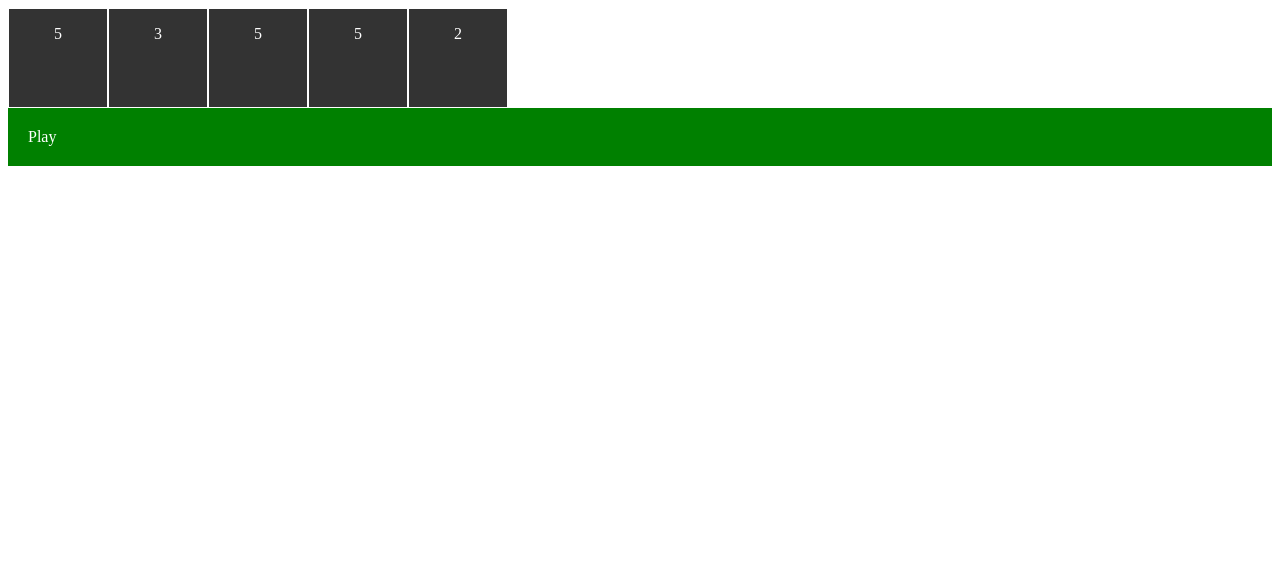
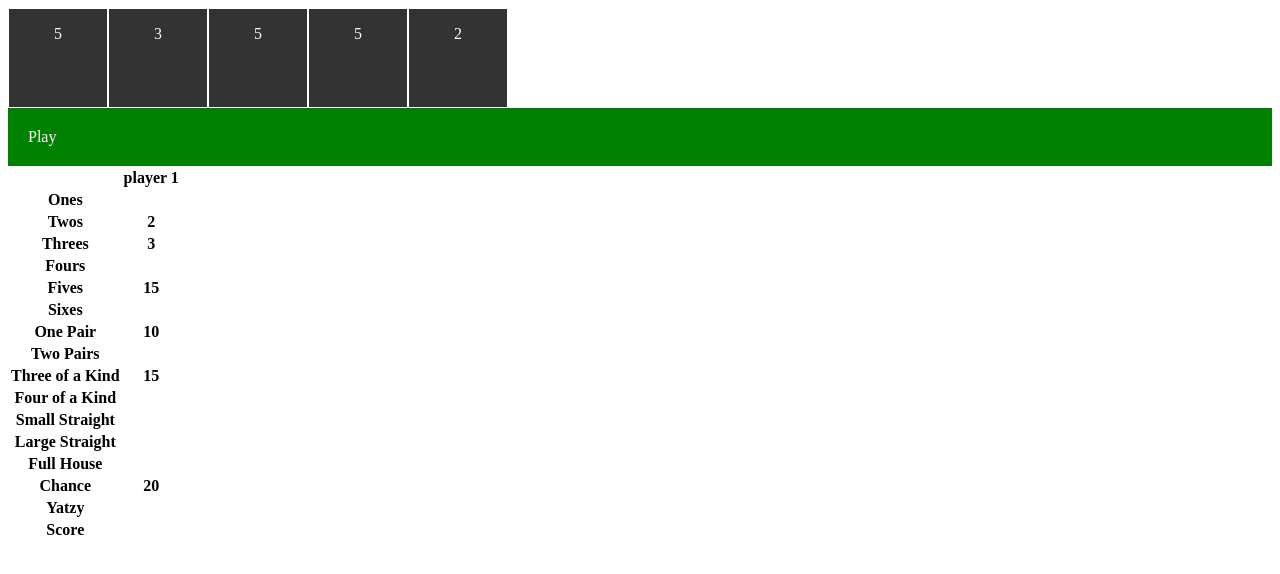
Before and after one commit to Jonatan-bs/projectsep19, a plain HTML site: page yatzi/yatzy.html in a window 1280 px wide. Both pictures are taken after a click on the element "Play". Drawn offline with Linux system fonts and the light colour scheme.

Commit message:
solitair yatzy

```diff
--- /dev/null
+++ b/yatzi/DOMcreator.js
@@ -0,0 +1,36 @@
+// Create player table row
+let players = 1;
+
+function createPlayerTable() {
+  let table = document.getElementById('ytable')
+  let tableTr = table.getElementsByTagName('tr')
+
+  let th;
+
+  for (let i = 0; i < tableTr.length; i++) {
+    th = document.createElement('th')
+    p = document.createElement('p')
+    p.innerHTML = "player " + players;
+
+    if (i == 0) {
+      th.appendChild(p)
+      tableTr[i].appendChild(th)
+    } else if(i==tableTr.length-1){
+      th.setAttribute('id','p'+ players + 's' + i)
+      th = tableTr[i].appendChild(th)
+    }
+
+    else {
+
+      th.addEventListener('click', chooseScore)
+      th.setAttribute('id','p'+ players + 's' + i)
+      th = tableTr[i].appendChild(th)
+
+    }
+
+  }
+players++
+
+
+}
+window.addEventListener('load', createPlayerTable)
--- a/yatzi/scoreboard.js
+++ b/yatzi/scoreboard.js
@@ -1,10 +1,36 @@
-let DthrowCount = [0,0,0,0,0,0]; // count instances of ones,twos...
+//Scoreboard tester  DthrowCounter(); pointFiller();  fillDom() ; scoreboard;
 
 
-function DthrowCounter(){ // fill DthrowCount
-  DthrowCount = [0,0,0,0,0,0]
+
+let DthrowCount = []; // count instances of ones,twos...
+
+let scoreboard = [{
+  ones: [0, false], // 0=points ; turns true if score is filled in
+  twos: [0, false],
+  threes: [0, false],
+  fours: [0, false],
+  fives: [0, false],
+  sixes: [0, false],
+  onePair: [0, false],
+  twoPairs: [0, false],
+  threeOfKind: [0, false],
+  fourOfKind: [0, false],
+  sStraight: [0, false],
+  bStraight: [0, false],
+  fullHouse: [0, false],
+  chance: [0, false],
+  yatzy: [0, false],
+}];
+
+
+
+// fill DthrowCount
+function DthrowCounter() {
+  let a;
+
+  DthrowCount = [0, 0, 0, 0, 0, 0] // count instances of ones,twos...
   for (let i = 0; i < Dthrow.length; i++) {
-    DthrowCount[Dthrow[i]-1]++
+    DthrowCount[Dthrow[i] - 1]++
   }
 }
 
@@ -18,90 +44,150 @@ function pointFiller() {
   let chanceSum = 0;
 
   for (let i = 0; i < DthrowCount.length; i++) {
-    //Fill points for ones, twos ...
-    scoreboard[0][Object.keys(scoreboard[0])[i]][0]=(i+1)*DthrowCount[i];
+    if (scoreboard[0][Object.keys(scoreboard[0])[i]][1] === false ) { //check if score is picked
 
-    //one pair
-    if(DthrowCount[i]>1){
-      scoreboard[0].onePair[0]=(i+1)*2 ;
-      pairs++
-      pairSum = pairSum + (i+1)*2
+      //Fill points for ones, twos ...
+      scoreboard[0][Object.keys(scoreboard[0])[i]][0] = (i + 1) * DthrowCount[i];
+   };
+      //one pair
+      if (DthrowCount[i] > 1 ) {
+        if(scoreboard[0].onePair[1]==false){
+        scoreboard[0].onePair[0] = (i + 1) * 2;
+        }
+        pairs++
+        pairSum = pairSum + (i + 1) * 2
+      }
+      //two pairs
+      if (pairs === 2  && scoreboard[0].twoPairs[1]==false) {
+        scoreboard[0].twoPairs[0] = pairSum;
+      }
+
+      //Three of a Kind
+      if (DthrowCount[i] > 2 ) {
+        if(scoreboard[0].threeOfKind[1]==false){
+        scoreboard[0].threeOfKind[0] = (i + 1) * 3;
+      }
+        threeOfKind++;
+        threeOfKindSum = threeOfKindSum + (i + 1) * 3;
+      }
+      //Four of a Kind
+      if (DthrowCount[i] > 3  && scoreboard[0].fourOfKind[1]==false) {
+        scoreboard[0].fourOfKind[0] = (i + 1) * 4;
+      }
+      //Full House
+      if (pairs == 2 && threeOfKind == 1  && scoreboard[0].fullHouse[1]==false) {
+        scoreboard[0].fullHouse[0] = threeOfKindSum + pairSum - (threeOfKindSum / 3) * 2
+      }
+
+      //Chance.. print outside of loop
+      chanceSum = chanceSum + DthrowCount[i] * (i + 1)
+
+      //Yatzy
+      if (DthrowCount[i] === 5  && scoreboard[0].yatzy[1]==false) {
+        scoreboard[0].yatzy[0] = 50;
+      }
     }
-    //two pairs
-    if(pairs===2){
-      scoreboard[0].twoPairs[0]=pairSum ;
-    }
-    //Three of a Kind
-    if(DthrowCount[i]>2){
-      scoreboard[0].threeOfKind[0]=(i+1)*3 ;
-      threeOfKind++;
-      threeOfKindSum = threeOfKindSum + (i+1)*3;
-    }
-    //Four of a Kind
-    if(DthrowCount[i]>3){
-      scoreboard[0].fourOfKind[0]=(i+1)*4 ;
-    }
-    //Full House
-    if(pairs==2 && threeOfKind==1){
-      scoreboard[0].fullHouse[0]=threeOfKindSum+pairSum-(threeOfKindSum/3)*2
-    }
-    //Chance.. print outside of loop
-    chanceSum = chanceSum+DthrowCount[i]*(i+1)
 
-    //Yatzy
-    if(DthrowCount[i]===5){
-      scoreboard[0].yatzy[0]=50 ;
-    }
+
+  // Chance
+  if(scoreboard[0].chance[1]==false){
+  scoreboard[0].chance[0] = chanceSum;
+}
+
+  //Small Straight
+  if(scoreboard[0].sStraight[1]==false){
+let sStraightInc=true;
+for (let i = 1; i <= 5; i++) {
+sStraightInc = Dthrow.includes(i) && sStraightInc;
+
+}
+if (sStraightInc == true) {
+  scoreboard[0].sStraight[0] = 20;
+}
+}
+
+  //big Straight
+    if(scoreboard[0].bStraight[1]==false){
+  let bStraightInc=true;
+  for (let i = 2; i <= 6; i++) {
+    bStraightInc = Dthrow.includes(i) && bStraightInc;
+
+  }
+  if (bStraightInc == true) {
+    scoreboard[0].bStraight[0] = 20;
+  }
+}
 };
 
-//print Chance
-scoreboard[0].chance[0]=chanceSum;
+//Fill DOM scoreBoard
+
+function fillDom() {
+  let scorVal;
+  let scorName;
 
 
-//Small Straight
-let sStraightInc = true;
-for(let i=1; i<=5;i++){
-    if(Dthrow.includes(i+1) && sStraightInc!=false){
-      sStraightInc=false
+  for (let i = 0; i < Object.keys(scoreboard[0]).length; i++) {
+    scorName = Object.keys(scoreboard[0])[i];
+    scorArr = scoreboard[0][scorName];
+    scorVal = scorArr[0];
+
+    let table = document.getElementById('ytable')
+    let tableTr = table.getElementsByTagName('tr')
+    let th;
+
+    th = tableTr[i + 1].getElementsByTagName('th')[1]
+    if (scorVal == 0) {
+      th.innerHTML = "";
+    } else {
+      th.innerHTML = scorVal;
     }
-}
-if(sStraightInc == true){
-  scoreboard[0].sStraight[0]=15 ;
+  }
+
+
 }
 
 
-//big Straight
-let bStraightInc = true;
-for(let i=2; i<=6;i++){
-    if(Dthrow.includes(i+1) && bStraightInc!=false){
-      bStraightInc=false
+//Reset not picked scores on scoreBoard
+function resetNotPickedScores(player){
+  let fullscore=0;
+  let scoreArr;
+  for(let i=0; i<Object.keys(scoreboard[0]).length; i++){
+    scoreArr = scoreboard[0][Object.keys(scoreboard[0])[i]];
+
+   if(scoreArr[1]===false){
+      scoreArr[0]=0;
     }
-}
-if(bStraightInc == true){
-  scoreboard[0].bStraight[0]=20 ;
+
+    fullscore = fullscore+scoreArr[0]
+  }
+
+//print full score
+
+  let scoreBox = document.getElementById('p' + player + 's16')
+  scoreBox.innerHTML=fullscore;
 }
 
 
 
 
 
-};
-
-
-let scoreboard = [{
-  ones: [0, false], // 0=points ; turns true if score is filled in
-  twos: [0, false],
-  threes: [0, false],
-  fours: [0, false],
-  fives: [0, false],
-  sixes: [0, false],
-  onePair: [0, false],
-  twoPairs: [0, false],
- threeOfKind: [0, false],
-  fourOfKind: [0, false],
-  sStraight: [0, false],
-  bStraight: [0, false],
-  fullHouse: [0, false],
-  chance: [0, false],
-  yatzy: [0, false],
-}];
+// choose score
+function chooseScore(elm) {
+  if(turnNr!==0){
+  removeClassActive()
+  dicesToHold = [];
+  elm.target.removeEventListener('click',chooseScore)
+  let targetID = elm.target.id
+  let scorNr = targetID.substring(3, targetID.length) - 1;
+  let playerNr = targetID.substring(1,2);
+  scoreboard[0][Object.keys(scoreboard[0])[scorNr]][1] = true;
+  elm.target.classList.add('picked');
+  playButton.addEventListener('click', play)
+  playButton.classList.remove('disabled')
+  turnNr = 0;
+  Dthrow = []
+  DthrowCount = [];
+  resetNotPickedScores(playerNr)
+  fillDom() ;
+}
+}
--- a/yatzi/style.css
+++ b/yatzi/style.css
@@ -22,3 +22,20 @@
     color: #fff;
     cursor: pointer;
 }
+#playbutton.disabled {
+    padding: 20px;
+    display: block;
+    background: #333;
+    color: #fff;
+    cursor: pointer;
+}
+tr:not(:first-child) > th:not(:first-child){
+  cursor: pointer;
+}
+tr:not(:first-child) > th:not(:first-child):hover{
+  background:#e3e3e3
+}
+th.picked{
+  background: blue;
+  color: #fff;
+}
--- a/yatzi/yatzy.html
+++ b/yatzi/yatzy.html
@@ -1,7 +1,6 @@
 <script src="scoreboard.js"></script>
 <script src="yatzy.js"></script>
-<script src="DOMcreater.js"></script>
-
+<script src="DOMcreator.js"></script>
 <link rel="stylesheet" type="text/css" href="style.css">
 
 <div class="flex-container">
@@ -14,5 +13,59 @@
 
 <div id="playbutton">Play</div>
 
-<div class="flex-container">
-</div>
+
+<table id="ytable">
+  <tr>
+  <th></th>
+  </tr>
+  <tr>
+  <th>Ones</th>
+  </tr>
+  <tr>
+  <th>Twos</th>
+  </tr>
+  <tr>
+  <th>Threes</th>
+  </tr>
+  <tr>
+  <th>Fours</th>
+  </tr>
+  <tr>
+  <th>Fives</th>
+  </tr>
+  <tr>
+  <th>Sixes</th>
+  </tr>
+  <tr>
+  <th>One Pair</th>
+  </tr>
+  <tr>
+  <th>Two Pairs</th>
+  </tr>
+  <tr>
+  <th>Three of a Kind</th>
+  </tr>
+  <tr>
+  <th>Four of a Kind</th>
+  </tr>
+  <tr>
+  <th>Small Straight</th>
+  </tr>
+  <tr>
+  <th>Large Straight</th>
+  </tr>
+  <tr>
+  <th>Full House</th>
+  </tr>
+  <tr>
+  <th>Chance</th>
+  </tr>
+  <tr>
+  <th>Yatzy</th>
+  </tr>
+  <tr>
+  <th>Score</th>
+  </tr>
+
+
+</table>
--- a/yatzi/yatzy.js
+++ b/yatzi/yatzy.js
@@ -46,9 +46,6 @@ function fillDivs() {
 /// Roll 5 dice
 
 function rollDice() { /// dicesToHold array with numbers from 0-5
-/*  if (dicesToHold == undefined) {
-    dicesToHold = []
-  };*/
   for (let i = 0; i < 5; i++) {
     if (!dicesToHold.includes(i)) { /// check if dice is picked to stick with
       let randDiceNr = Math.floor(Math.random() * 6 + 1);
@@ -56,9 +53,11 @@ function rollDice() { /// dicesToHold array with numbers from 0-5
     }
   }
 
-  if(last===true){
-    last=false;
+  if (last === true) {
+    last = false;
     dicesToHold = [];
+    playButton.removeEventListener('click', play)
+    playButton.classList.add('disabled')
   }
   fillDivs()
   return Dthrow = Dthrow;
@@ -74,7 +73,7 @@ function playTurn() {
     return rollDice(dicesToHold)
   } else { // Sidste skud
     removeClassActive()
-    turnNr = 0;
+    //turnNr = 0;
     canHold = false;
     last = true;
     return rollDice(dicesToHold)
@@ -86,6 +85,10 @@ function playTurn() {
 /// Chose dice to stick with
 function holdDices(elm) {
   elm = elm.target;
+  if(elm.tagName==='P'){
+    elm = elm.parentNode;
+  };
+
   if (canHold == true) { //if last turn played canhold is not true
     if (elm.classList.contains('active')) {
       elm.classList.remove('active');
@@ -113,6 +116,9 @@ function removeClassActive() {
 /// Play one turn
 function play() {
   playTurn(dicesToHold)
+  DthrowCounter();
+  pointFiller();
+  fillDom() ;
 }
 
 
```
Also changed, not shown: yatzi/DOMcreater.js (deleted).
